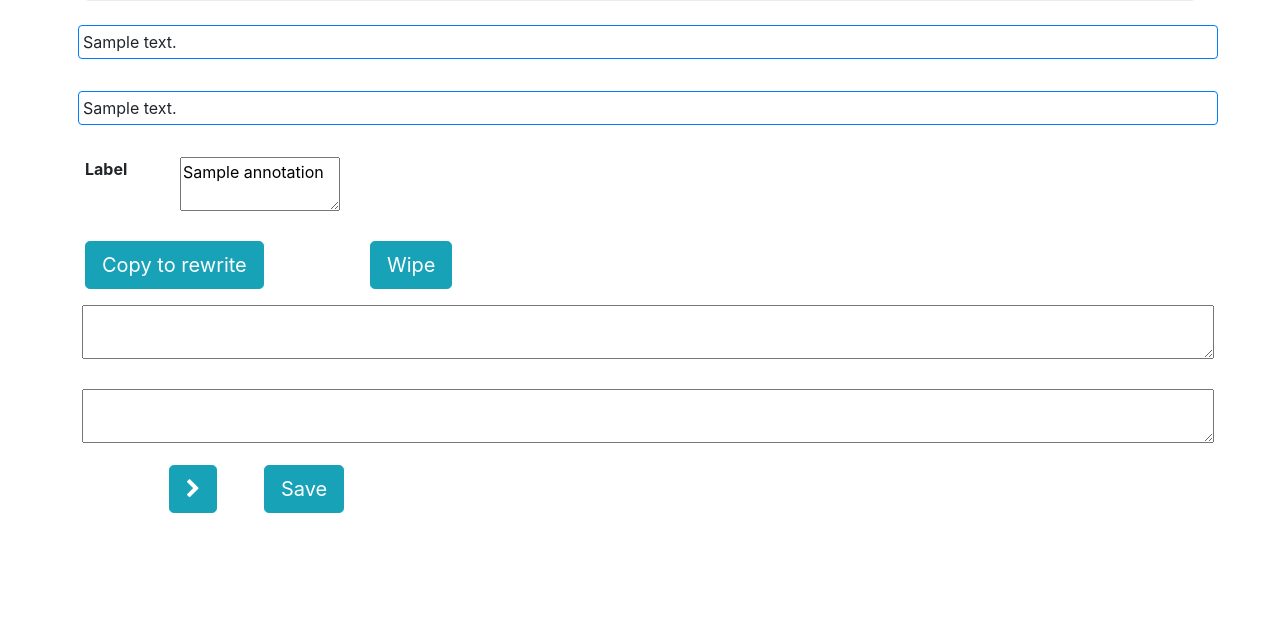
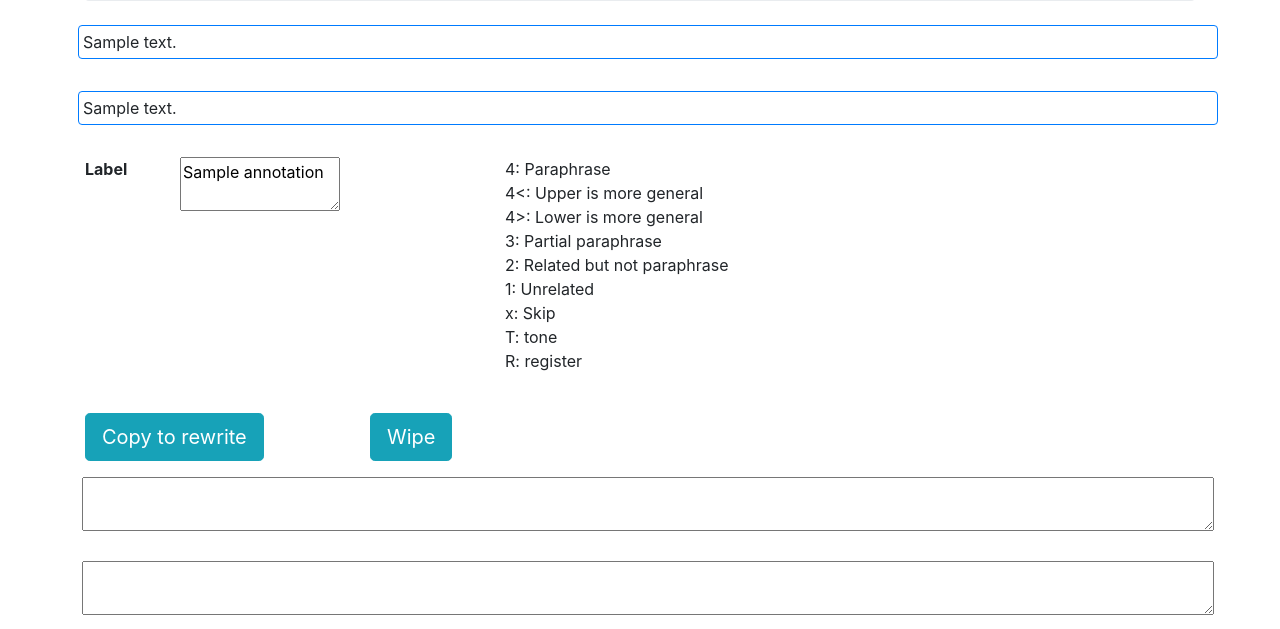
Before and after one commit to TurkuNLP/rew-para-anno, a Flask app: template paraanno/templates/doc.html in a window 1280 px wide. Shown: the part 47-676 px from the top of the page. Run offline with Flask 2, Linux system fonts and the light colour scheme; the template is opened without the code that fills it: most values are stand-ins (such as "Sample title", 1, 10 or a date in 2020); some libraries are stand-ins or nearby versions.

Commit message:
descriptions

```diff
--- a/paraanno/templates/doc.html
+++ b/paraanno/templates/doc.html
@@ -46,6 +46,7 @@
       <!-- </div> -->
       <!-- {% endfor %} -->
 
+
       <div class="row mt-4 mb-4">
 	<div class="col-1">
 	  <b>Label</b>
@@ -53,6 +54,22 @@
 	<div class="col-2">
 	  <textarea class="autosave" style="width:100%;" id="label">{{annotation["label"]}}</textarea>
 	</div>
+	<div class="col-1">
+	</div>
+	<div class="col-8">
+	  <ul style="list-style-type:none;">
+	    <li>4: Paraphrase</li>
+	    <li>4<: Upper is more general</li>
+		    <li>4>: Lower is more general</li>
+	    <li>3: Partial paraphrase</li>
+	    <li>2: Related but not paraphrase</li>
+	    <li>1: Unrelated</li>
+	    <li>x: Skip</li>
+	    <li>T: tone</li>
+	    <li>R: register</li>
+	  </ul>
+	</div>
+
       </div>
 
       <div class="row mt-3 mb-1">
```
